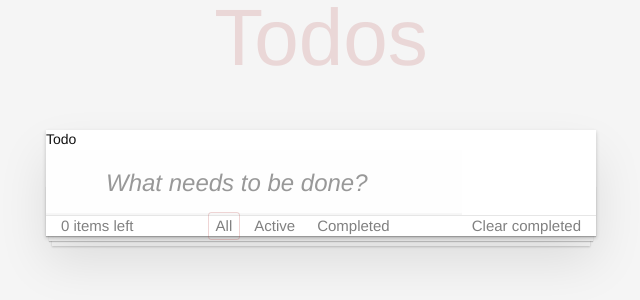
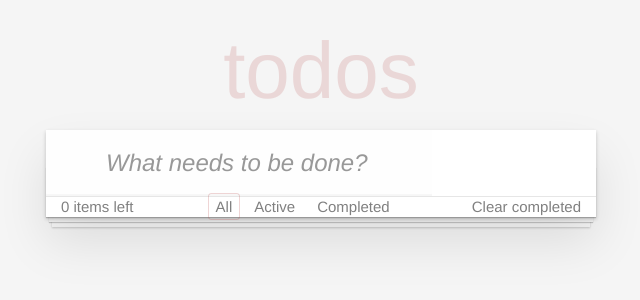
Before and after one commit to thatwasgen1us/Todo-App, a React (Create React App) app: page / in a window 1280 px wide. Shown: the top 300 px of the page, without its empty margins (319-959 px from the left). Built offline with nearby package versions, Linux system fonts and the light colour scheme.

Commit message:
Update NewTaskForm.js

```diff
--- a/src/components/NewTaskForm/NewTaskForm.js
+++ b/src/components/NewTaskForm/NewTaskForm.js
@@ -18,9 +18,8 @@ class NewTaskForm extends React.Component {
     };
     return (
       <form onSubmit={handleSubmit} className="header">
-        <h1>{title}</h1>
+        <h1 style={{ marginBlock: 33 + "px" }}>{title.toLowerCase()}</h1>
         <label>
-          Todo
           <input
             className="new-todo"
             placeholder={placeholder}
```
